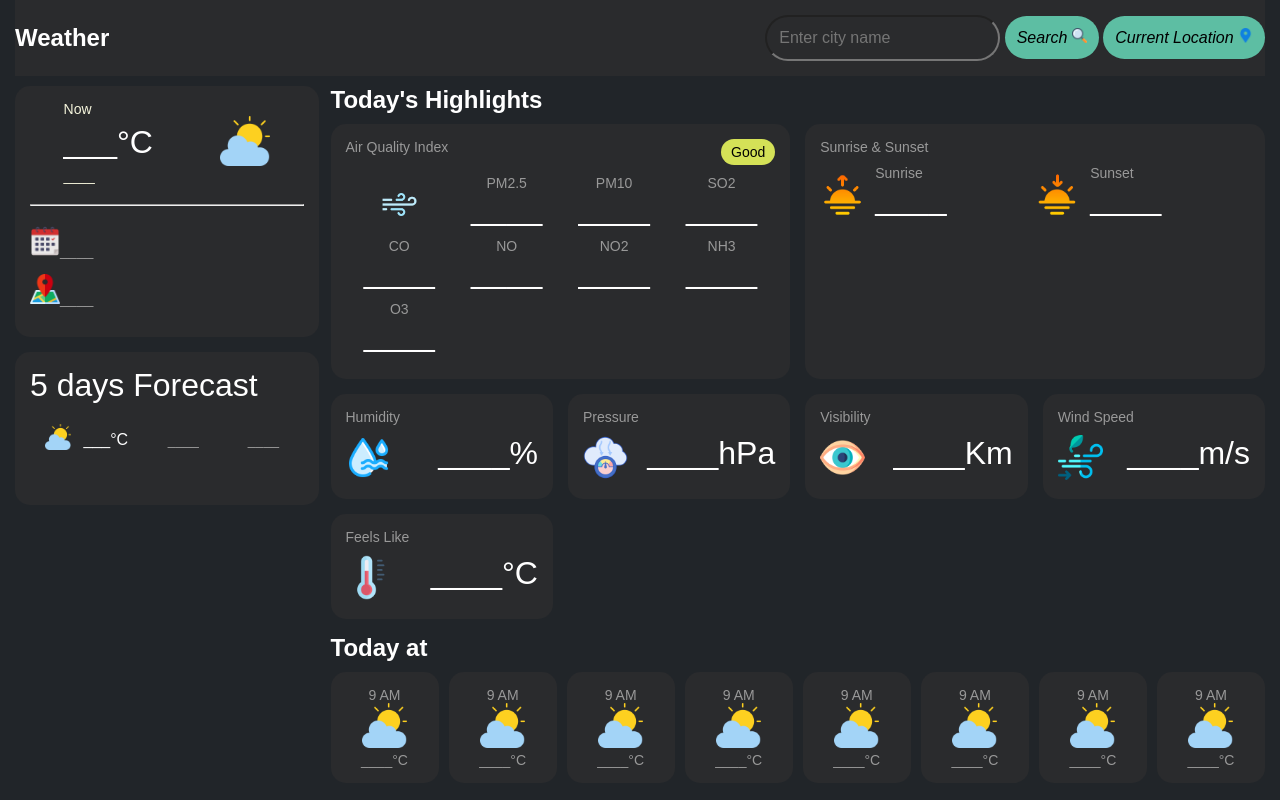
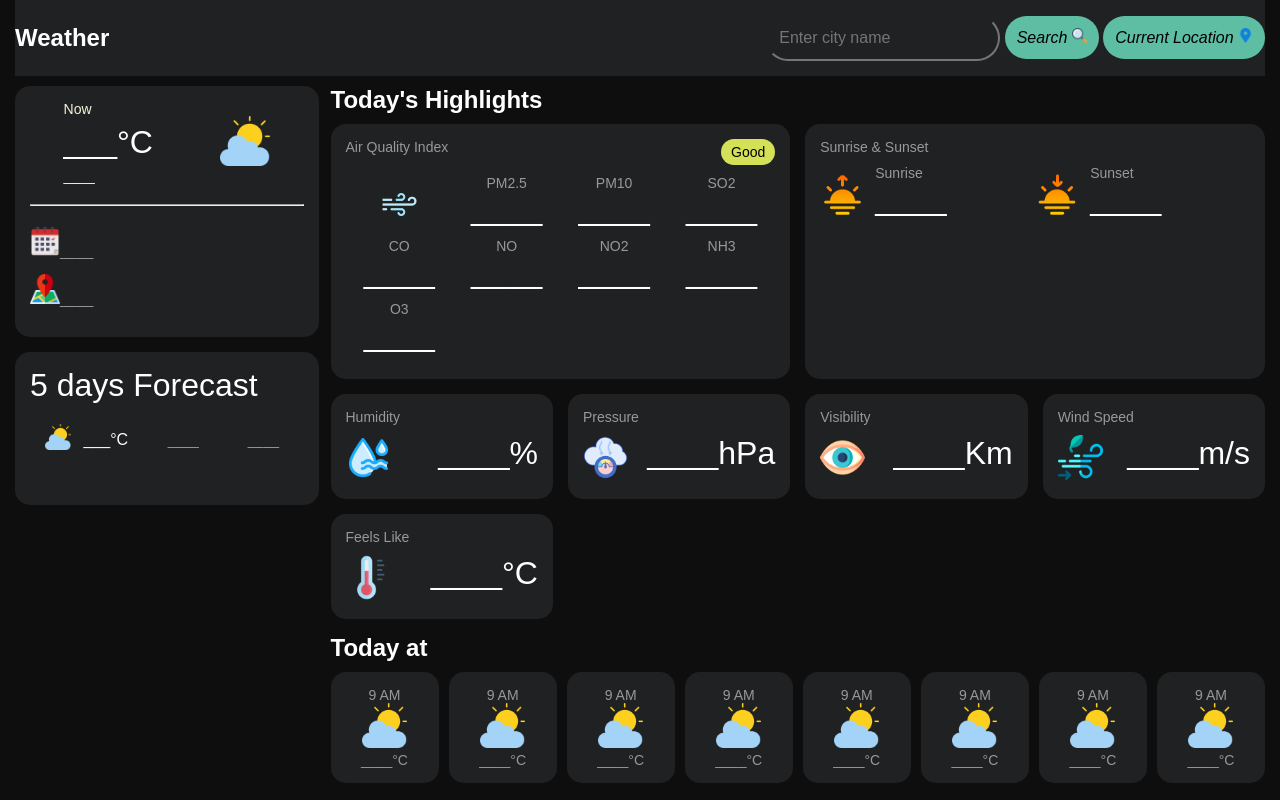
Before and after one commit to Dakshitj14/WEATHER-APP, a plain HTML site: page index.html in a window 1280 px wide. Drawn offline with Linux system fonts and the light colour scheme.

Commit message:
Update style.css

```diff
--- a/style.css
+++ b/style.css
@@ -1,6 +1,6 @@
 :root {
-    --bg-color1: #212529;
-    --bg-color2: #2a2b2d;
+    --bg-color1: #0f0e0e;
+    --bg-color2: #202122;
     --aqi-1: #d4e157;
     --aqi-2: #ffee58;
     --aqi-3: #ffca28;
```
